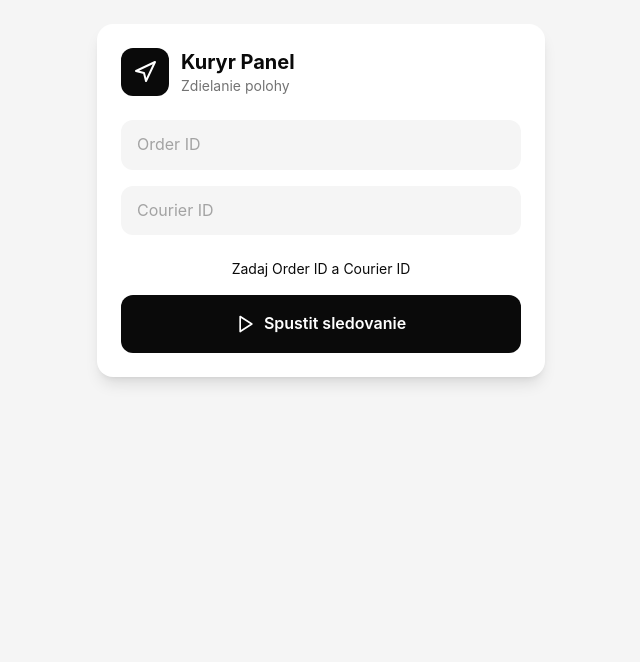
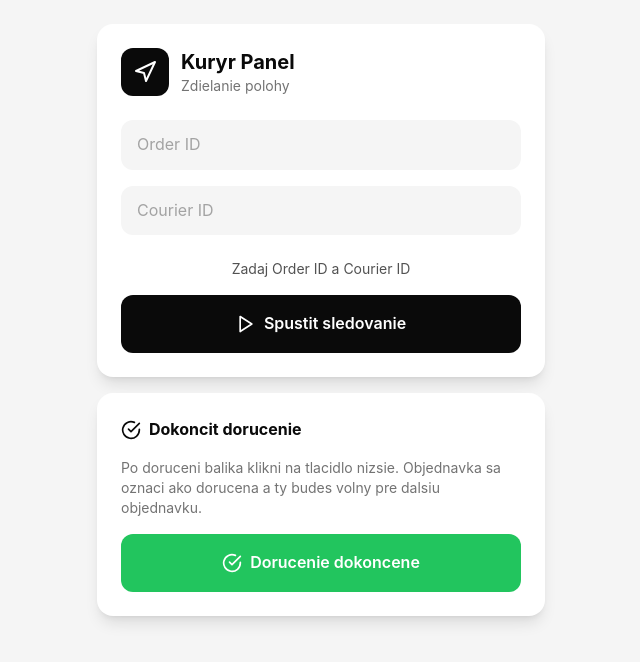
Before and after one commit to JoeBlackino80/vastor-app, a Next.js app: page /kuryr in a window 1280 px wide. Both pictures are taken after a click on the button "Spustit sledovanie". Shown: the top 662 px of the page, without its empty margins (319-959 px from the left). Built offline with nearby package versions, Linux system fonts and the light colour scheme.

Commit message:
Add complete delivery button

```diff
--- /dev/null
+++ b/app/api/complete-delivery/route.ts
@@ -0,0 +1,39 @@
+import { NextResponse } from 'next/server'
+import { supabase } from '@/lib/supabase'
+
+export async function POST(request: Request) {
+  try {
+    const { order_id, courier_id } = await request.json()
+
+    if (!order_id || !courier_id) {
+      return NextResponse.json({ error: 'Missing order_id or courier_id' }, { status: 400 })
+    }
+
+    // Update order status to delivered
+    const { error: orderError } = await (supabase.from('orders') as any)
+      .update({ status: 'delivered' })
+      .eq('id', order_id)
+
+    if (orderError) {
+      console.error('Order update error:', orderError)
+      return NextResponse.json({ error: orderError.message }, { status: 500 })
+    }
+
+    // Update courier status to available
+    const { error: courierError } = await (supabase.from('couriers') as any)
+      .update({ status: 'available' })
+      .eq('id', courier_id)
+
+    if (courierError) {
+      console.error('Courier update error:', courierError)
+      return NextResponse.json({ error: courierError.message }, { status: 500 })
+    }
+
+    console.log('Delivery completed - Order:', order_id, 'Courier:', courier_id)
+
+    return NextResponse.json({ success: true })
+  } catch (error) {
+    console.error('Complete delivery error:', error)
+    return NextResponse.json({ error: 'Failed to complete delivery' }, { status: 500 })
+  }
+}
--- a/app/kuryr/page.tsx
+++ b/app/kuryr/page.tsx
@@ -1,6 +1,6 @@
 'use client'
 import { useState } from 'react'
-import { MapPin, Navigation, Play } from 'lucide-react'
+import { MapPin, Navigation, Play, CheckCircle, Package } from 'lucide-react'
 
 export default function CourierPanel() {
   const [orderId, setOrderId] = useState('')
@@ -8,13 +8,14 @@ export default function CourierPanel() {
   const [isTracking, setIsTracking] = useState(false)
   const [currentLocation, setCurrentLocation] = useState<{lat: number, lng: number} | null>(null)
   const [status, setStatus] = useState('')
+  const [watchId, setWatchId] = useState<number | null>(null)
 
   const startTracking = () => {
     if (!orderId || !courierId) { setStatus('Zadaj Order ID a Courier ID'); return }
     if (!navigator.geolocation) { setStatus('Geolokacia nie je podporovana'); return }
     setIsTracking(true)
     setStatus('Sledovanie aktivne...')
-    navigator.geolocation.watchPosition(async (position) => {
+    const id = navigator.geolocation.watchPosition(async (position) => {
       const { latitude, longitude } = position.coords
       setCurrentLocation({ lat: latitude, lng: longitude })
       try {
@@ -22,11 +23,45 @@ export default function CourierPanel() {
         setStatus('Aktualizovane: ' + new Date().toLocaleTimeString())
       } catch (err) { setStatus('Chyba pri odosielani') }
     }, (error) => { setStatus('Chyba GPS'); setIsTracking(false) }, { enableHighAccuracy: true })
+    setWatchId(id)
+  }
+
+  const stopTracking = () => {
+    if (watchId !== null) {
+      navigator.geolocation.clearWatch(watchId)
+      setWatchId(null)
+    }
+    setIsTracking(false)
+    setStatus('Sledovanie zastavene')
+  }
+
+  const completeDelivery = async () => {
+    if (!orderId || !courierId) { setStatus('Zadaj Order ID a Courier ID'); return }
+
+    try {
+      const res = await fetch('/api/complete-delivery', {
+        method: 'POST',
+        headers: { 'Content-Type': 'application/json' },
+        body: JSON.stringify({ order_id: orderId, courier_id: courierId })
+      })
+      const data = await res.json()
+
+      if (data.success) {
+        stopTracking()
+        setStatus('Dorucenie dokoncene! Kurier je volny.')
+        setOrderId('')
+      } else {
+        setStatus('Chyba: ' + (data.error || 'Nepodarilo sa'))
+      }
+    } catch (err) {
+      setStatus('Chyba pri dokoncovani')
+    }
   }
 
   return (
     <div className="min-h-screen bg-gray-100 p-6">
-      <div className="max-w-md mx-auto bg-white rounded-2xl p-6 shadow-lg">
+      <div className="max-w-md mx-auto space-y-4">
+        <div className="bg-white rounded-2xl p-6 shadow-lg">
           <div className="flex items-center gap-3 mb-6">
             <div className="w-12 h-12 bg-black rounded-xl flex items-center justify-center"><Navigation className="w-6 h-6 text-white" /></div>
             <div><h1 className="text-xl font-bold">Kuryr Panel</h1><p className="text-gray-500 text-sm">Zdielanie polohy</p></div>
@@ -36,8 +71,27 @@ export default function CourierPanel() {
             <input type="text" value={courierId} onChange={(e) => setCourierId(e.target.value)} placeholder="Courier ID" className="w-full px-4 py-3 bg-gray-100 rounded-xl" disabled={isTracking} />
           </div>
           {currentLocation && <div className="bg-gray-100 rounded-xl p-4 mb-4"><MapPin className="w-4 h-4 inline" /> Lat: {currentLocation.lat.toFixed(6)}, Lng: {currentLocation.lng.toFixed(6)}</div>}
-        {status && <p className="text-center text-sm mb-4">{status}</p>}
-        <button onClick={startTracking} className="w-full py-4 bg-black text-white rounded-xl font-semibold flex items-center justify-center gap-2"><Play className="w-5 h-5" /> Spustit sledovanie</button>
+          {status && <p className="text-center text-sm mb-4 text-gray-600">{status}</p>}
+
+          {!isTracking ? (
+            <button onClick={startTracking} className="w-full py-4 bg-black text-white rounded-xl font-semibold flex items-center justify-center gap-2">
+              <Play className="w-5 h-5" /> Spustit sledovanie
+            </button>
+          ) : (
+            <button onClick={stopTracking} className="w-full py-4 bg-gray-500 text-white rounded-xl font-semibold flex items-center justify-center gap-2">
+              <Package className="w-5 h-5" /> Zastavit sledovanie
+            </button>
+          )}
+        </div>
+
+        {/* Dokoncit dorucenie */}
+        <div className="bg-white rounded-2xl p-6 shadow-lg">
+          <h2 className="font-bold mb-4 flex items-center gap-2"><CheckCircle className="w-5 h-5" /> Dokoncit dorucenie</h2>
+          <p className="text-gray-500 text-sm mb-4">Po doruceni balika klikni na tlacidlo nizsie. Objednavka sa oznaci ako dorucena a ty budes volny pre dalsiu objednavku.</p>
+          <button onClick={completeDelivery} className="w-full py-4 bg-green-500 text-white rounded-xl font-semibold flex items-center justify-center gap-2">
+            <CheckCircle className="w-5 h-5" /> Dorucenie dokoncene
+          </button>
+        </div>
       </div>
     </div>
   )
```
Lines whose indentation alone changed are shown as unchanged.
